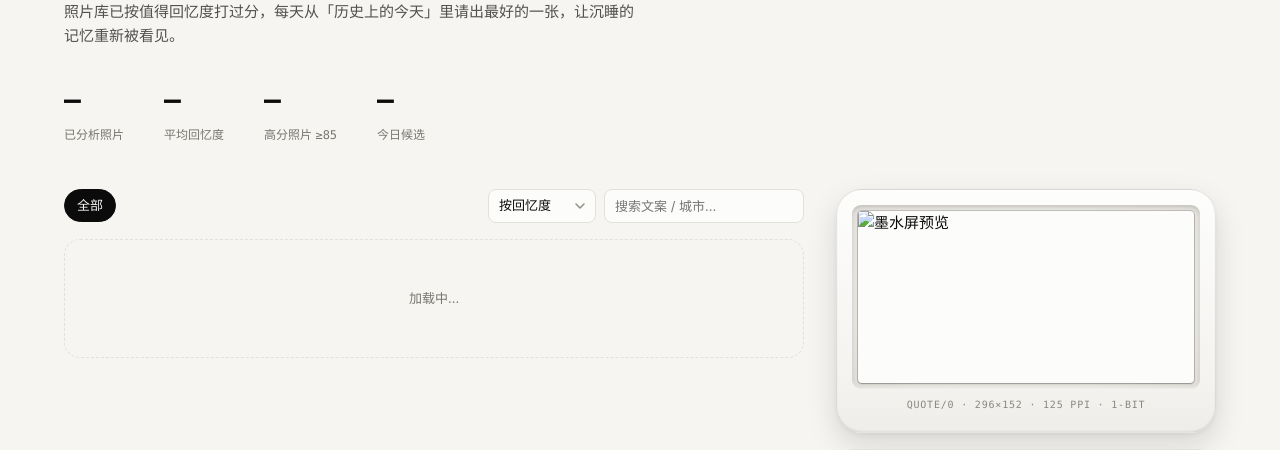
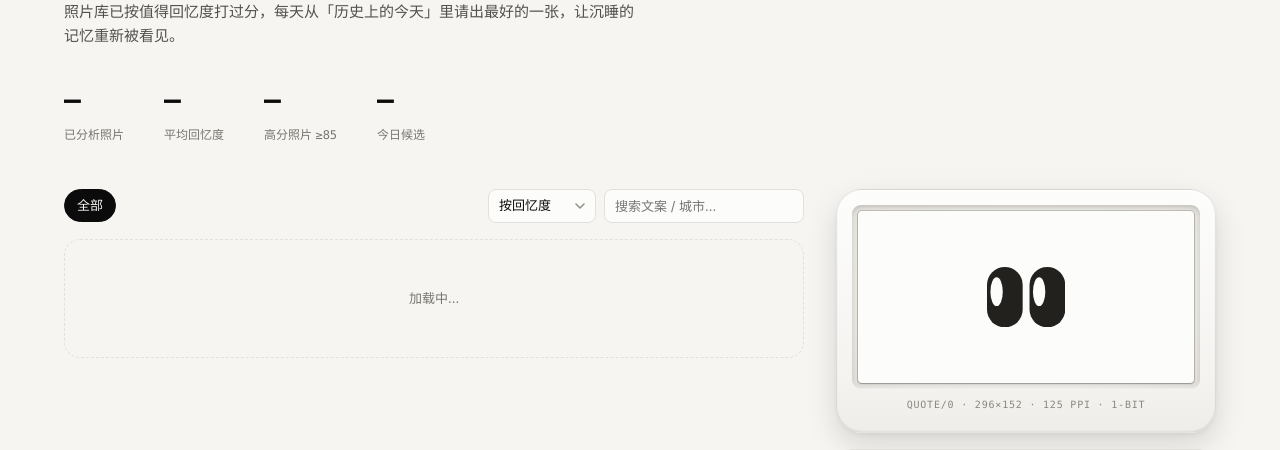
Before and after one commit to A11Might/InkTime, a Flask app: page / in a window 1280 px wide. Shown: the part 181-631 px from the top of the page. Run offline with Flask 3, Linux system fonts and the light colour scheme; data that the repository does not hold is empty; parts of the project's set-up code (start-up, migrations or seed data) failed here and were passed over.

Commit message:
feat: 屏显改用独立旁白字段，空态小眼睛占位，抖动枚举对齐官方

```diff
--- a/app.py
+++ b/app.py
@@ -7,7 +7,6 @@ from __future__ import annotations
 
 import base64
 import json
-import os
 import socket
 import sqlite3
 import sys
@@ -32,11 +31,11 @@ MOCK_DIR = ROOT / "mock" / "photos"
 DB_PATH = Path(getattr(config, "DB_PATH", "") or MOCK_DB)
 IMAGE_DIR = Path(getattr(config, "IMAGE_DIR", "") or MOCK_DIR).expanduser().resolve()
 
-# 推送凭证：环境变量优先，config.py 留空兜底
-DOT_API_KEY = os.environ.get("DOT_API_KEY") or getattr(config, "DOT_API_KEY", "")
-DOT_DEVICE_ID = os.environ.get("DOT_DEVICE_ID") or getattr(config, "DOT_DEVICE_ID", "")
-DOT_TASK_KEY = os.environ.get("DOT_TASK_KEY") or getattr(config, "DOT_TASK_KEY", "")
-DOT_API_BASE = os.environ.get("DOT_API_BASE") or getattr(config, "DOT_API_BASE", "https://dot.mindreset.tech")
+# 推送凭证：在 config.py 里配置
+DOT_API_KEY = getattr(config, "DOT_API_KEY", "")
+DOT_DEVICE_ID = getattr(config, "DOT_DEVICE_ID", "")
+DOT_TASK_KEY = getattr(config, "DOT_TASK_KEY", "")
+DOT_API_BASE = getattr(config, "DOT_API_BASE", "https://dot.mindreset.tech")
 
 PORT = 8788
 OUTPUT_DIR = ROOT / "output"  # 每次推送一个 <id>.*：成图 / 预览 / 原图 / 元数据
@@ -123,7 +122,8 @@ def serialize(row: dict) -> dict:
     return {
         "path": row["path"],
         "name": name,
-        "caption": row.get("caption") or "",
+        # 屏上文案：取旁白 side_caption（原版分工：caption 为长描述）；旧记录旁白为空时回落 caption
+        "caption": row.get("side_caption") or row.get("caption") or "",
         "type": row.get("type") or "未分类",
         "memory": row.get("memory_score") or 0,
         "beauty": row.get("beauty_score") or 0,
@@ -192,8 +192,8 @@ def photos():
         conds.append("type LIKE ?")
         args.append(f"%{typ}%")
     if q:
-        conds.append("(caption LIKE ? OR exif_city LIKE ? OR type LIKE ?)")
-        args += [f"%{q}%"] * 3
+        conds.append("(side_caption LIKE ? OR caption LIKE ? OR exif_city LIKE ? OR type LIKE ?)")
+        args += [f"%{q}%"] * 4
     if conds:
         sql += " WHERE " + " AND ".join(conds)
     sql += f" ORDER BY {order} LIMIT 500"
@@ -345,7 +345,7 @@ def push_api():
     if not DOT_API_KEY or not DOT_DEVICE_ID:
         return jsonify({
             "ok": False,
-            "message": "未配置设备：请设置环境变量 DOT_API_KEY / DOT_DEVICE_ID 后重启",
+            "message": "未配置设备：请在 config.py 里填写 DOT_API_KEY / DOT_DEVICE_ID 后重启",
         }), 400
 
     border = 1 if str(data.get("border")) == "1" else 0
--- a/static/app.js
+++ b/static/app.js
@@ -20,7 +20,7 @@ function renderURL(p, { caption, place, ditherType, ditherKernel, border }) {
     caption: caption ?? "",
     place: place ?? "",
     date: p.date || "",
-    ditherType: ditherType || "ORDERED",
+    ditherType: ditherType || "DIFFUSION",
     ditherKernel: ditherKernel || "FLOYD_STEINBERG",
     border: border ?? 0,
   });
@@ -103,14 +103,21 @@ function refreshPreview({ flash = false } = {}) {
     border: $("#borderSel").value,
   };
   const img = $("#previewImg");
+  const idle = $("#screenIdle");
   const url = renderURL(current, opts);
   const flashEl = $("#screenFlash");
   img.onload = () => {
+    idle.hidden = true;
+    img.hidden = false;
     if (flash) {
       flashEl.classList.remove("active");
       void flashEl.offsetWidth; // 重新触发动画
       flashEl.classList.add("active");
     }
+  };
+  img.onerror = () => {   // 图片缺失（如已从磁盘移除）时回落小眼睛占位
+    img.hidden = true;
+    idle.hidden = false;
   };
   img.src = url;
 }
--- a/static/style.css
+++ b/static/style.css
@@ -246,6 +246,12 @@ select.control {
   box-shadow: 0 0 0 1px rgba(20, 18, 12, 0.18), 0 1px 2px rgba(20, 18, 12, 0.25);
   image-rendering: pixelated;
 }
+.screen[hidden] { display: none; }
+/* 无照片时的空态：仿官方 Quote/0 的一对小眼睛 */
+.screen-idle {
+  display: flex; align-items: center; justify-content: center;
+}
+.screen-idle svg { height: 35%; fill: #22211d; }
 .device-meta {
   text-align: center; font-size: 10px; letter-spacing: 0.08em;
   color: #a09e94; padding: 9px 0 2px;
--- a/templates/index.html
+++ b/templates/index.html
@@ -4,7 +4,7 @@
 <meta charset="UTF-8">
 <meta name="viewport" content="width=device-width, initial-scale=1.0">
 <title>InkTime · 每日一忆</title>
-<link rel="stylesheet" href="/static/style.css?v=20260920b">
+<link rel="stylesheet" href="/static/style.css?v=20260921f">
 <script>
   /* 首帧前定主题，避免深色用户看到白闪 */
   (function () {
@@ -86,7 +86,15 @@
   <aside class="preview-col">
     <div class="device">
       <div class="device-frame">
-        <img id="previewImg" class="screen" alt="墨水屏预览">
+        <div class="screen screen-idle" id="screenIdle">
+          <svg viewBox="0 0 114 88" aria-hidden="true">
+            <rect x="0" y="0" width="52" height="88" rx="26"/>
+            <rect x="62" y="0" width="52" height="88" rx="26"/>
+            <ellipse cx="14" cy="36" rx="9" ry="21" fill="#fcfcfb"/>
+            <ellipse cx="76" cy="36" rx="9" ry="21" fill="#fcfcfb"/>
+          </svg>
+        </div>
+        <img id="previewImg" class="screen" alt="墨水屏预览" hidden>
         <div class="screen-flash" id="screenFlash"></div>
       </div>
       <div class="device-meta mono">QUOTE/0 · 296×152 · 125 PPI · 1-BIT</div>
@@ -143,7 +151,7 @@
 
 <div id="pushMsg" class="toast" hidden></div>
 
-<script src="/static/app.js?v=20260921a"></script>
+<script src="/static/app.js?v=20260921b"></script>
 <script src="/static/theme.js?v=20260920b"></script>
 </body>
 </html>
```
